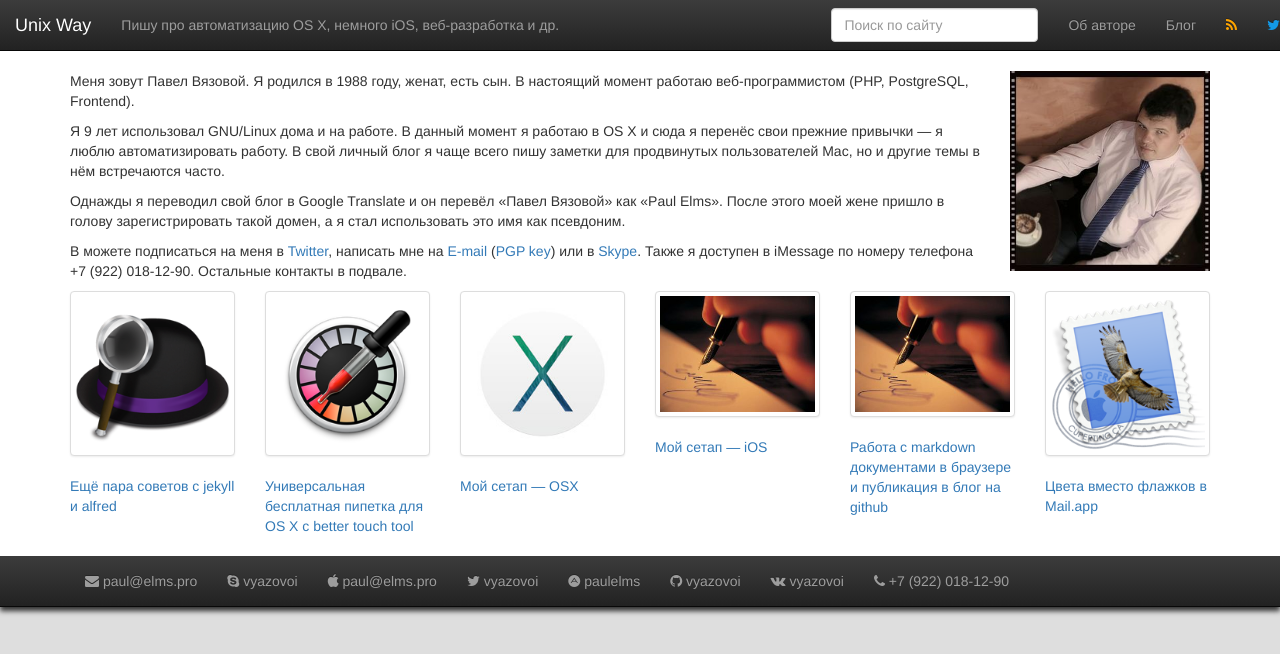
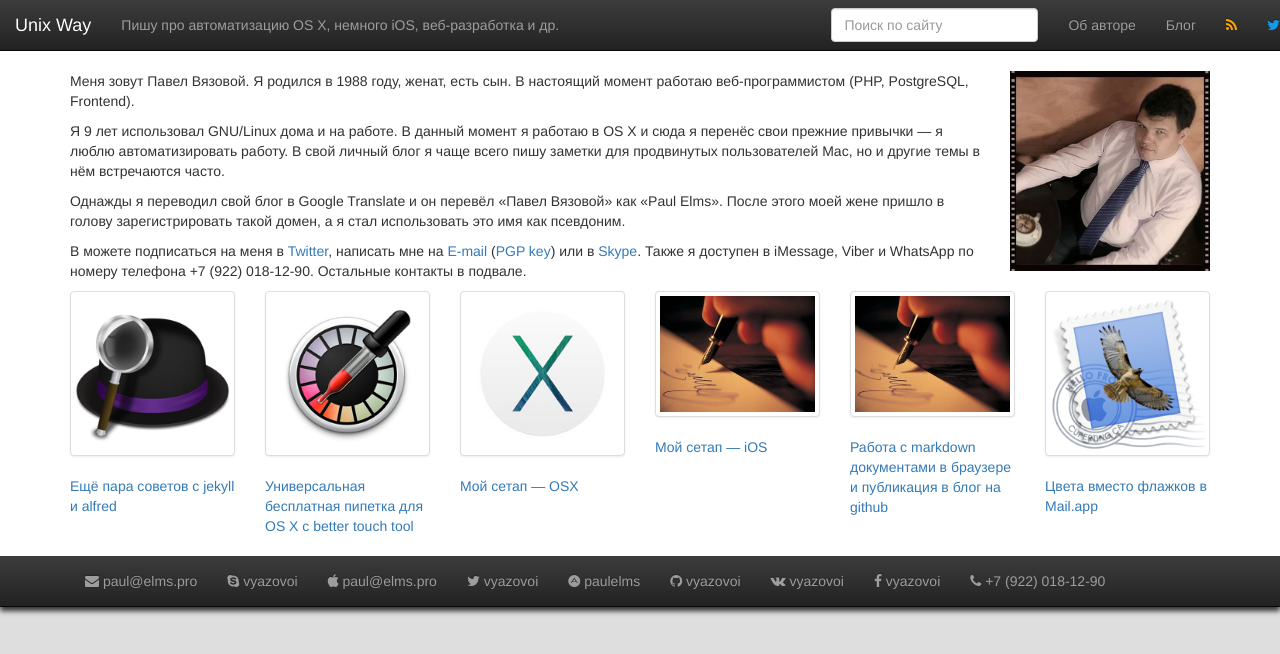
Before and after one commit to vyazovoi/vyazovoi.github.io, a Jekyll site: the page built from index.html, in a window 1280 px wide. Shown: the top 654 px of the page. Built offline with Jekyll 4.4.1, drawn with Linux system fonts in a browser that asks for light colours; nearby versions of some CDN libraries; Markdown is read by kramdown in place of the engine named in the settings; comment, search, counter and statistics services are not loaded.

Commit message:
Вернул обратно контакты, добавил facebook

```diff
--- a/_includes/footer.html
+++ b/_includes/footer.html
@@ -1,4 +1,4 @@
-<nav class="navbar navbar-inverse navbar-static-top visible-md visible-lg" role="navigation">
+<nav class="navbar navbar-inverse navbar-static-top" role="navigation">
 	<div class="container">
 		<ul class="nav navbar-nav">
 			<li><a href="mailto:paul@elms.pro"><i class="fa fa-envelope"></i> paul@elms.pro</a></li>
@@ -7,7 +7,8 @@
 			<li><a href="http://twitter.com/vyazovoi"><i class="fa fa-twitter"></i> vyazovoi</a></li>
 			<li><a href="https://alpha.app.net/paulelms"><i class="fa fa-adn"></i> paulelms</a></li>
 			<li><a href="http://github.com/vyazovoi"><i class="fa fa-github"></i> vyazovoi</a></li>
-			<li><a href="http://vk.com/vyazovoi"><i class="fa fa-vk"></i> vyazovoi</a></li>
+			<li class="hidden-sm"><a href="http://vk.com/vyazovoi"><i class="fa fa-vk"></i> vyazovoi</a></li>
+			<li class="hidden-sm"><a href="http://facebook.com/vyazovoi/"><i class="fa fa-facebook"></i> vyazovoi</a></li>
 			<li class="navbar-text visible-lg"><i class="fa fa-phone"></i> +7 (922) 018-12-90</li>
 	    </ul>
     </div>
--- a/index.html
+++ b/index.html
@@ -17,7 +17,7 @@ layout: default
 </p>
 
 <p>
-	В можете подписаться на меня в <a href="">Twitter</a>, написать мне на <a href="mailto:paul@elms.pro">E-mail</a> (<a href="/files/64D95937.asc">PGP key</a>) или в <a href="skype:vyazovoi?chat">Skype</a>. Также я доступен в iMessage по номеру телефона +7 (922) 018-12-90. Остальные контакты в подвале.
+	В можете подписаться на меня в <a href="">Twitter</a>, написать мне на <a href="mailto:paul@elms.pro">E-mail</a> (<a href="/files/64D95937.asc">PGP key</a>) или в <a href="skype:vyazovoi?chat">Skype</a>. Также я доступен в iMessage, Viber и WhatsApp по номеру телефона +7 (922) 018-12-90. Остальные контакты в подвале.
 </p>
 
 <!--<p>
```
